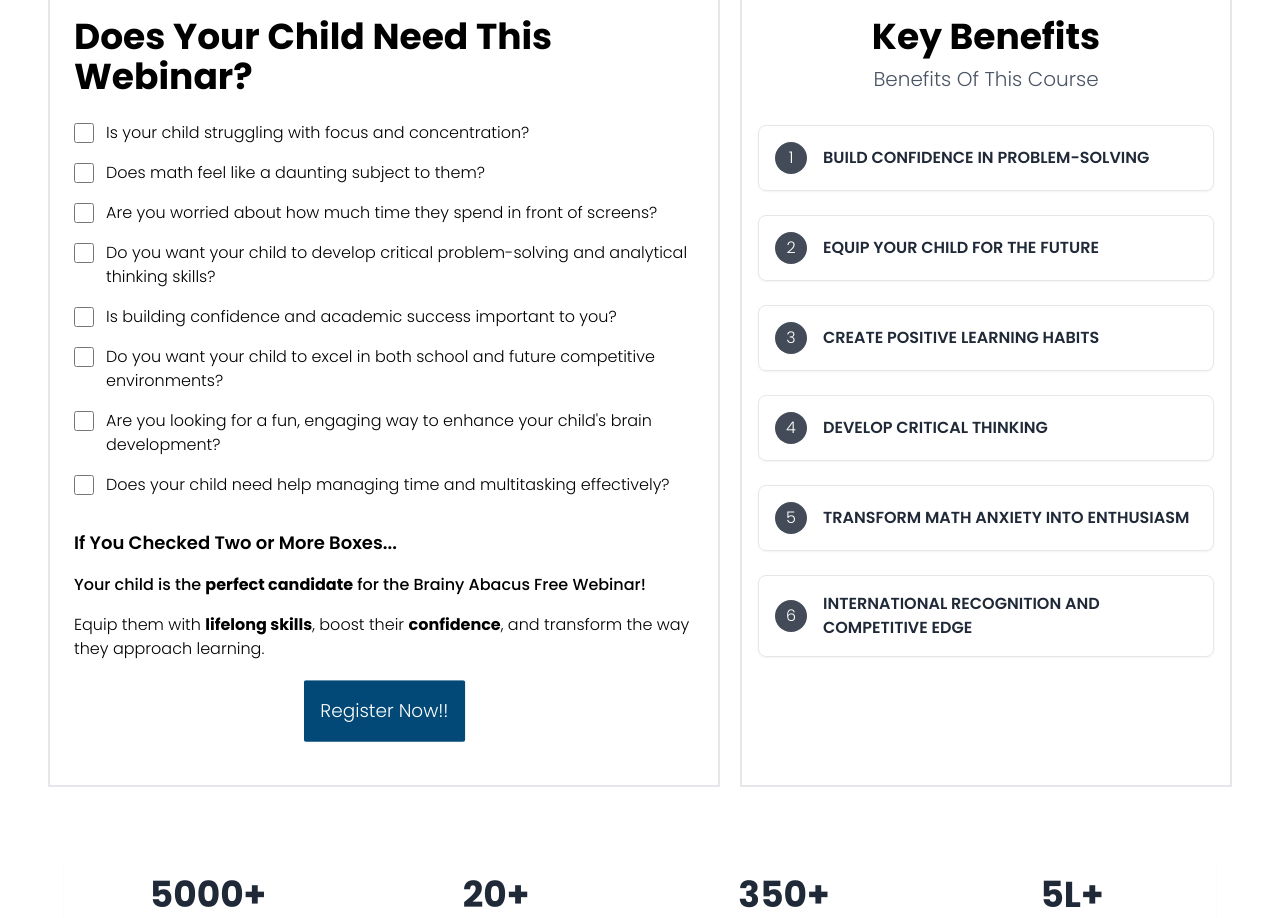
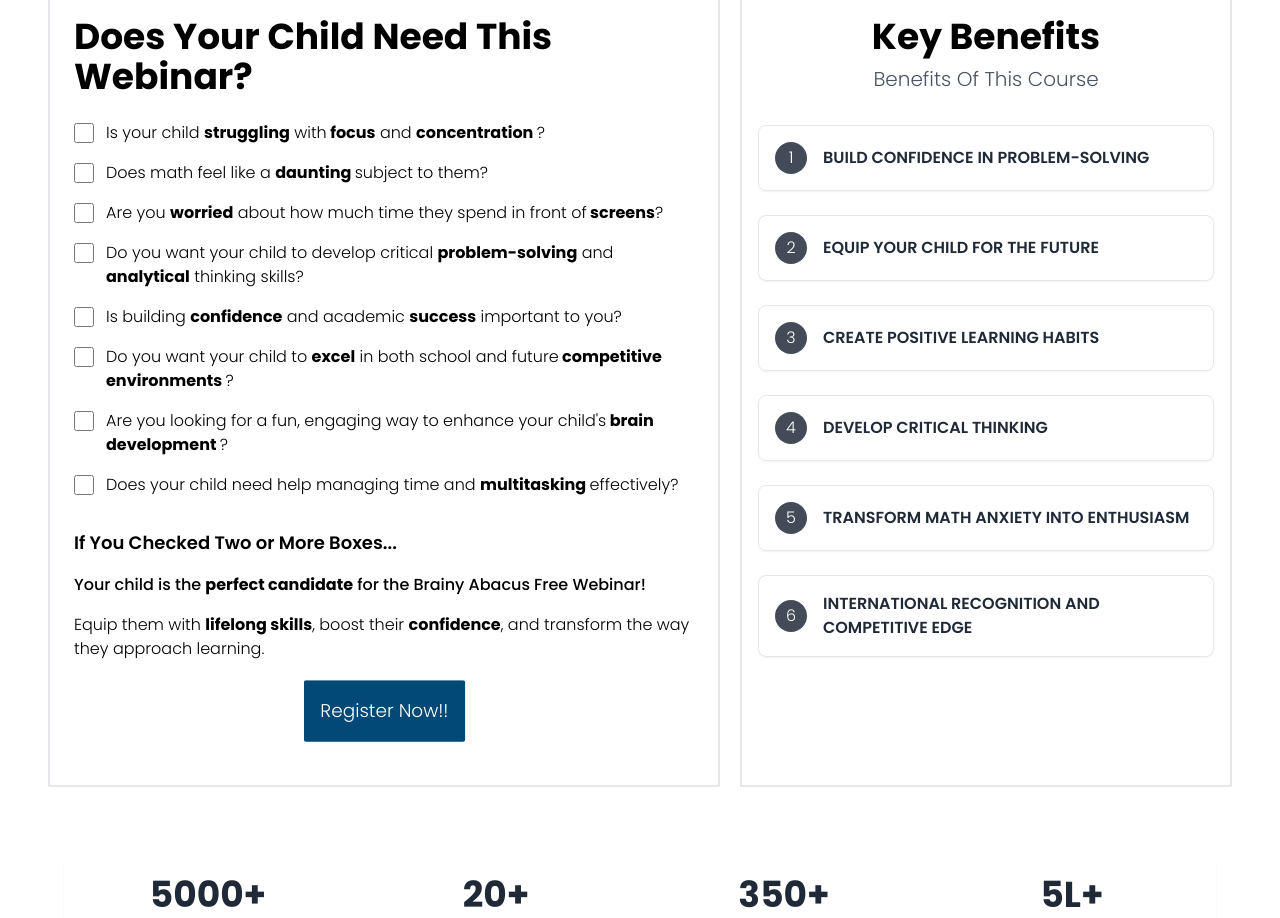
Before and after one commit to AkashMundari/brainy-01, a React (Vite) app: page / in a window 1280 px wide. Shown: the part 2660-3578 px from the top of the page. Built offline with nearby package versions, Linux system fonts and the light colour scheme.

Commit message:
Update KeyBenefits.jsx

```diff
--- a/src/components/KeyBenefits.jsx
+++ b/src/components/KeyBenefits.jsx
@@ -57,17 +57,6 @@ const KeyBenefits = () => {
     },
   ];
 
-  const questions = [
-    "Is your child struggling with focus and concentration?",
-    "Does math feel like a daunting subject to them?",
-    "Are you worried about how much time they spend in front of screens?",
-    "Do you want your child to develop critical problem-solving and analytical thinking skills?",
-    "Is building confidence and academic success important to you?",
-    "Do you want your child to excel in both school and future competitive environments?",
-    "Are you looking for a fun, engaging way to enhance your child's brain development?",
-    "Does your child need help managing time and multitasking effectively?",
-  ];
-
   return (
     <div
       className="max-w-7xl mx-auto px-4 sm:px-6 lg:px-12 py-12 poppins-light "
@@ -83,15 +72,100 @@ const KeyBenefits = () => {
           </h2>
 
           <div className="space-y-4">
-            {questions.map((question, index) => (
-              <div key={index} className="flex items-start gap-3">
-                <input
-                  type="checkbox"
-                  className="w-5 h-5 mt-0.5 flex-shrink-0 rounded  accent-[#024978] "
-                ></input>
-                <span className="text-base">{question}</span>
-              </div>
-            ))}
+            <div className="flex items-start gap-3">
+              <input
+                type="checkbox"
+                className="w-5 h-5 mt-0.5 flex-shrink-0 rounded  accent-[#024978] "
+              ></input>
+              <span className="text-base">
+                Is your child <span className="font-bold">struggling</span> with
+                <span className="font-bold"> focus</span> and{" "}
+                <span className="font-bold">concentration </span>?
+              </span>
+            </div>
+
+            <div className="flex items-start gap-3">
+              <input
+                type="checkbox"
+                className="w-5 h-5 mt-0.5 flex-shrink-0 rounded  accent-[#024978] "
+              ></input>
+              <span className="text-base">
+                Does math feel like a{" "}
+                <span className="font-bold">daunting </span>subject to them?
+              </span>
+            </div>
+
+            <div className="flex items-start gap-3">
+              <input
+                type="checkbox"
+                className="w-5 h-5 mt-0.5 flex-shrink-0 rounded  accent-[#024978] "
+              ></input>
+              <span className="text-base">
+                Are you <span className="font-bold">worried</span> about how
+                much time they spend in front of
+                <span className="font-bold"> screens</span>?
+              </span>
+            </div>
+
+            <div className="flex items-start gap-3">
+              <input
+                type="checkbox"
+                className="w-5 h-5 mt-0.5 flex-shrink-0 rounded  accent-[#024978] "
+              ></input>
+              <span className="text-base">
+                Do you want your child to develop critical{" "}
+                <span className="font-bold">problem-solving</span> and
+                <span className="font-bold"> analytical</span> thinking skills?
+              </span>
+            </div>
+
+            <div className="flex items-start gap-3">
+              <input
+                type="checkbox"
+                className="w-5 h-5 mt-0.5 flex-shrink-0 rounded  accent-[#024978] "
+              ></input>
+              <span className="text-base">
+                Is building <span className="font-bold"> confidence</span> and
+                academic <span className="font-bold"> success</span> important
+                to you?
+              </span>
+            </div>
+
+            <div className="flex items-start gap-3">
+              <input
+                type="checkbox"
+                className="w-5 h-5 mt-0.5 flex-shrink-0 rounded  accent-[#024978] "
+              ></input>
+              <span className="text-base">
+                Do you want your child to{" "}
+                <span className="font-bold"> excel</span> in both school and
+                future
+                <span className="font-bold"> competitive environments </span>?
+              </span>
+            </div>
+
+            <div className="flex items-start gap-3">
+              <input
+                type="checkbox"
+                className="w-5 h-5 mt-0.5 flex-shrink-0 rounded  accent-[#024978] "
+              ></input>
+              <span className="text-base">
+                Are you looking for a fun, engaging way to enhance your child's
+                <span className="font-bold"> brain development </span>?
+              </span>
+            </div>
+
+            <div className="flex items-start gap-3">
+              <input
+                type="checkbox"
+                className="w-5 h-5 mt-0.5 flex-shrink-0 rounded  accent-[#024978] "
+              ></input>
+              <span className="text-base">
+                Does your child need help managing time and{" "}
+                <span className="font-bold"> multitasking </span>
+                effectively?
+              </span>
+            </div>
           </div>
 
           <div className="mt-8 space-y-4">
```
